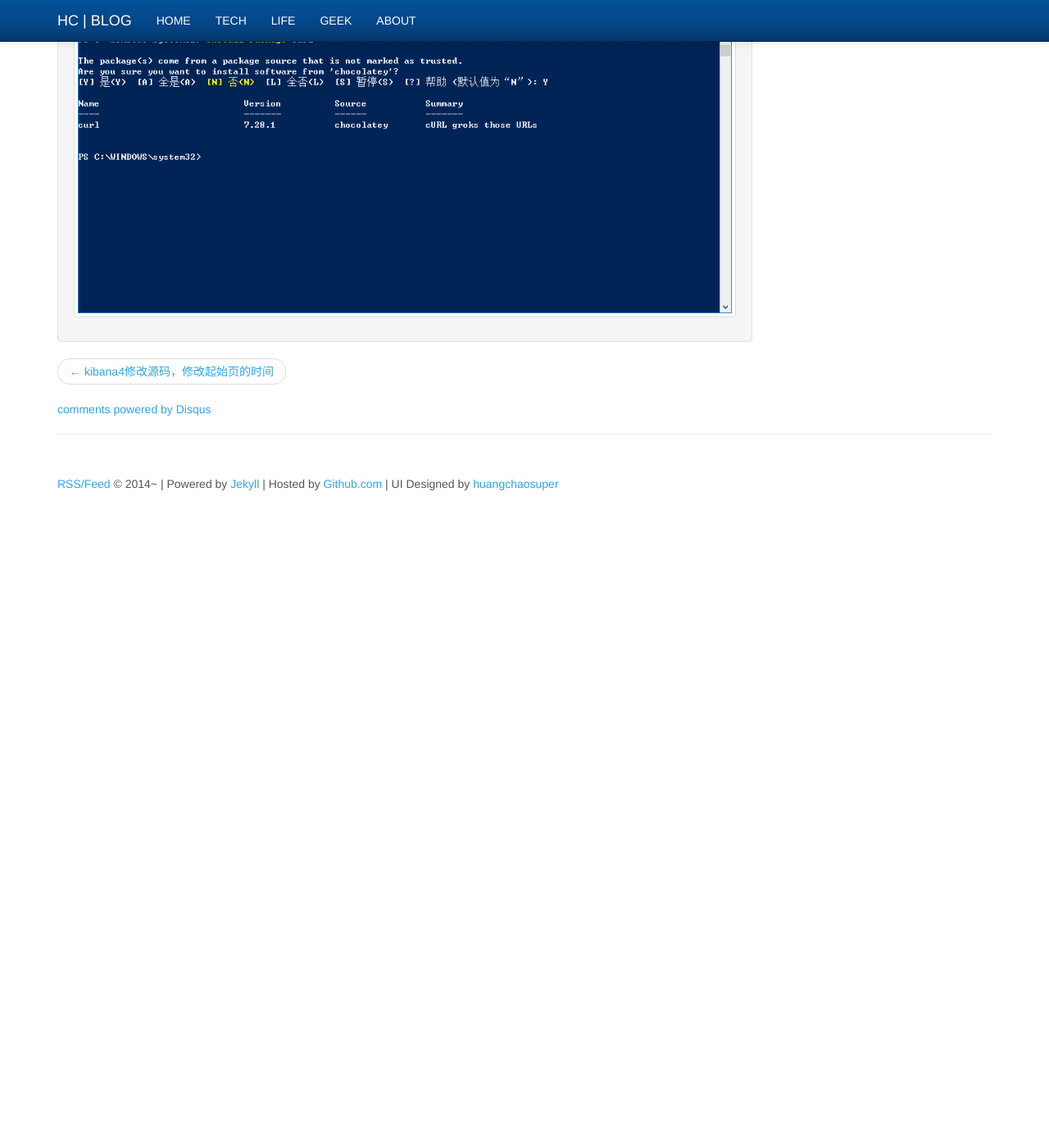
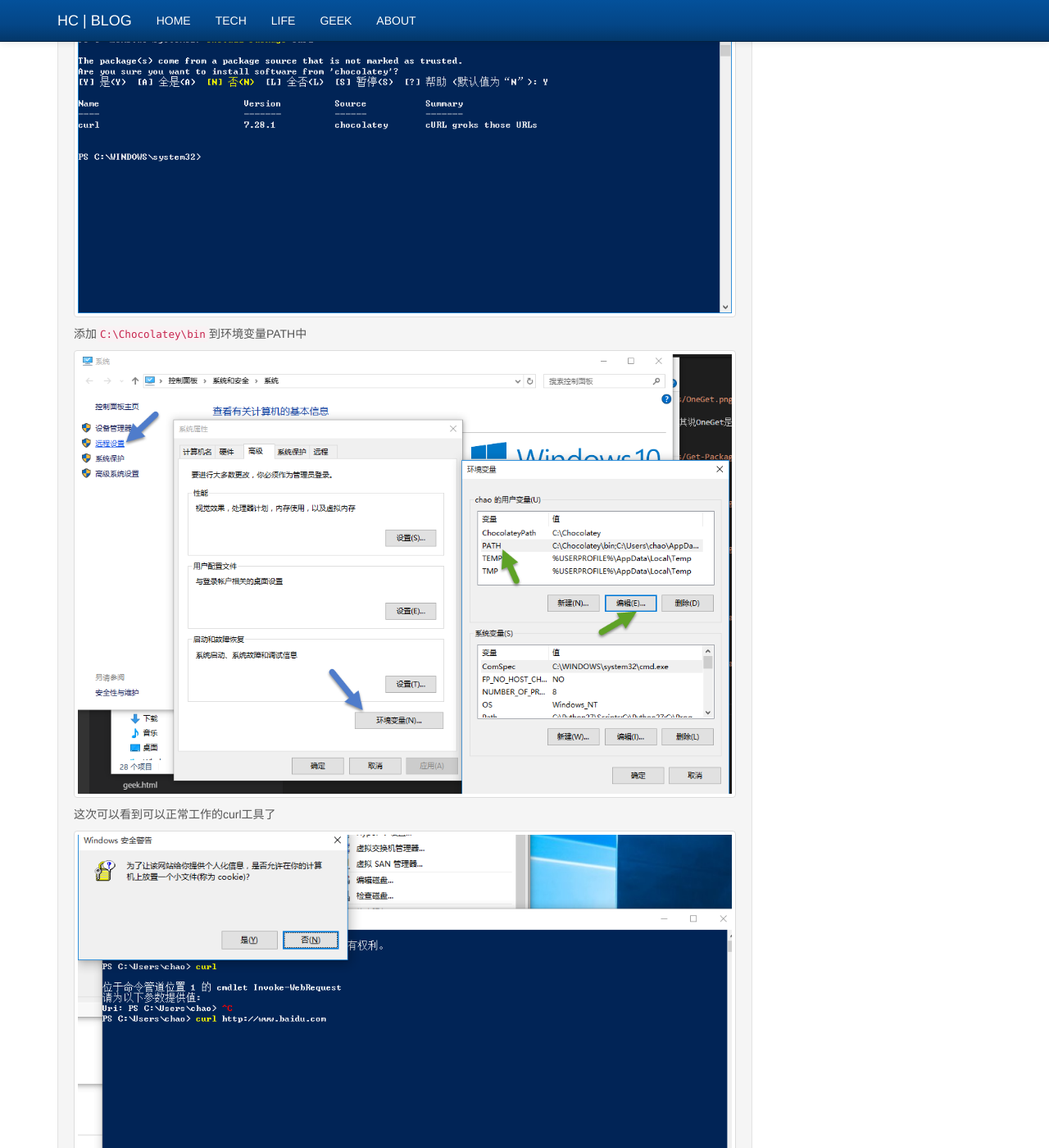
Before and after one commit to huangchaosuper/blog, a Jekyll site: the page built from _posts/windows/2015-08-10-win10-oneget.md, in a window 1280 px wide and 1400 px high, scrolled down 2133 px. Shown: the whole window at 82% size. Built offline with Jekyll 4.4.1, drawn with Linux system fonts in a browser that asks for light colours; comment, search, counter and statistics services are not loaded; before the commit the page ends 2763 px from its top, so only the background shows below that; some of the changed text lies outside the part shown.

Commit message:
add lost

```diff
--- a/_posts/windows/2015-08-10-win10-oneget.md
+++ b/_posts/windows/2015-08-10-win10-oneget.md
@@ -41,3 +41,17 @@
 确定curl存在之后，执行安装命令`Install-Package curl`
 
 <img class="img-responsive img-thumbnail" src="{{ site.url }}/resources/windows/Install-Package.png">
+
+添加`C:\Chocolatey\bin`到环境变量PATH中
+
+<img class="img-responsive img-thumbnail" src="{{ site.url }}/resources/windows/ENV.png">
+
+这次可以看到可以正常工作的curl工具了
+
+<img class="img-responsive img-thumbnail" src="{{ site.url }}/resources/windows/curl.png">
+
+删除刚才的程序,执行卸载命令`Uninstall-Package curl`
+
+<img class="img-responsive img-thumbnail" src="{{ site.url }}/resources/windows/Uninstall-Package.png">
+
+好了，大家实验一下吧！！！
```
